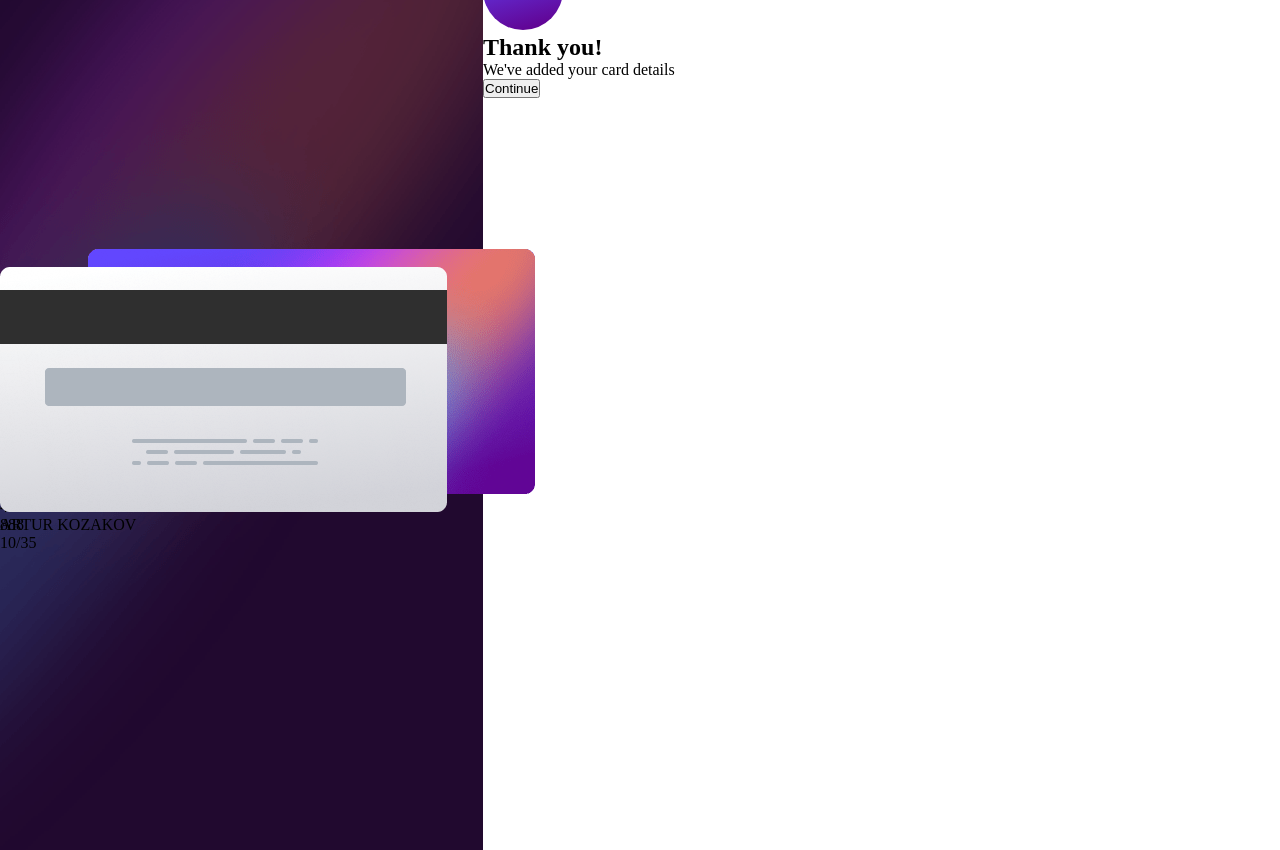
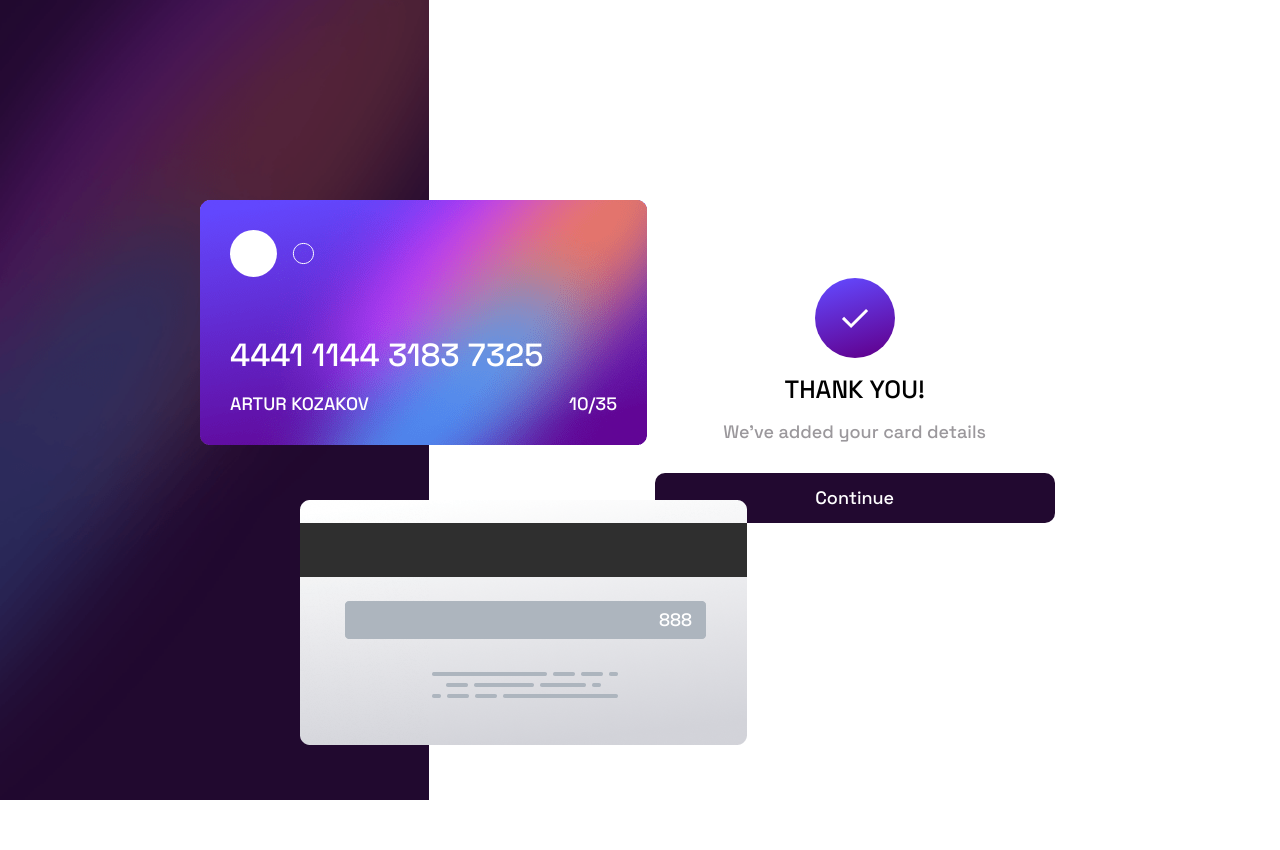
Before and after one commit to morphusss/card-details-html, a plain HTML site: page index.html in a window 1280 px wide. After the commit the page ends 800 px from the top, so only its background shows below. Drawn offline with Linux system fonts and the light colour scheme.

Commit message:
feat/add style guide + configure absolute

```diff
--- a/index.html
+++ b/index.html
@@ -13,25 +13,25 @@
 <body>
   <main>
     <section class="main">
-      <section class="desktop-bg">
-        <img class="bg-desktop-img" src="./images/bg-main-desktop.png" alt="bg desktop">
-        <section class="succesfull-register">
+      <section class="desktop-bg height width">
+        <img class="bg-desktop-img height" src="./images/bg-main-desktop.png" alt="bg desktop">
+        <section class="successful-register height width">
           <img class="complete-icon" src="./images/icon-complete.svg" alt="icon complete">
-          <h2 class="Thank">Thank you!</h2>
-          <p class="text">We've added your card details</p>
-          <button class="continue">Continue</button>
+          <h2 class="Thank font margin">THANK YOU!</h2>
+          <p class="text font margin">We've added your card details</p>
+          <button class="continue-btn font color">Continue</button>
         </section>
       </section>
-      <section class="front-card">
-        <img class="front-card-logo" src="./images/card-logo.svg" alt="card logo">
+      <section class="front-card abs">
+        <img class="front-card-logo abs" src="./images/card-logo.svg" alt="card logo">
+        <p class="card-num font abs color">4441 1144 3183 7325</p>
+        <p class="card-name font abs color">ARTUR KOZAKOV</p>
+        <p class="card-date font abs color">10/35</p>
         <img class="front-card-img" src="./images/bg-card-front.png" alt="front card">
-        <p class="card-num">4441 1144 3183 7325</p>
-        <p class="card-name">ARTUR KOZAKOV</p>
-        <p class="card-date">10/35</p>
       </section>
-      <section class="back-side-card">
+      <section class="back-side-card abs">
+        <p class="CVV font abs color">888</p>
         <img class="back-card-img" src="./images/bg-card-back.png" alt="back side of card">
-        <p class="CVV">888</p>
       </section>
     </section>
   </main>
--- a/style.css
+++ b/style.css
@@ -1,7 +1,34 @@
+@font-face {
+    font-family: "Space Grotesk";
+    src: url("./assets/fonts/Space_Grotesk/SpaceGrotesk-VariableFont_wght.ttf");
+}
+
 * {
     margin: 0;
     padding: 0;
     box-sizing: border-box;
+}
+
+.width {
+    width: 100%;
+}
+
+.height {
+    height: 100%;
+}
+
+.font {
+    font-family: "Space Grotesk";
+    font-size: 18px;
+    font-weight: 500;
+}
+
+.margin {
+    margin-top: 15px;
+}
+
+.color {
+    color: white;
 }
 
 .main {
@@ -13,13 +40,74 @@
 
 .desktop-bg {
     display: inline-flex;
+    justify-content: space-between;
+}
+
+.successful-register {
+    display: flex;
+    flex-direction: column;
+    justify-content: center;
+    align-items: center;
+}
+
+.Thank {
+    font-size: 25px;
+}
+
+.text {
+    color: rgba(155,152,156,255);
+}
+
+.continue-btn {
+    width: 400px;
+    height: 50px;
+    margin-top: 30px;
+    border-radius: 10px;
+    border: 0px;
+    background-color: rgba(34,9,48,255);
 
 }
 
-.front-card {
+.abs {
     position: absolute;
 }
 
+.front-card {
+    top: 200px;
+    left: 200px;
+    width: 447px;
+    height: 245px;
+}
+
+.front-card-logo {
+    top: 30px;
+    left: 30px;
+}
+
+.card-num {
+    font-size: 32px;
+    bottom: 70px;
+    left: 30px;
+}
+
+.card-date {
+    bottom: 30px;
+    right: 30px;
+}
+
+.card-name {
+    bottom: 30px;
+    left: 30px;
+}
+
 .back-side-card {
-    position: absolute;
+    top: 500px;
+    left: 300px;
+    width: 447px;
+    height: 245px;
 }
+
+.CVV {
+    top: 108px;
+    right: 55px;
+}
```
Also changed, not shown: assets/fonts/Space_Grotesk/OFL.txt (added), assets/fonts/Space_Grotesk/README.txt (added), assets/fonts/Space_Grotesk/SpaceGrotesk-VariableFont_wght.ttf (added), assets/fonts/Space_Grotesk/static/SpaceGrotesk-Bold.ttf (added), assets/fonts/Space_Grotesk/static/SpaceGrotesk-Light.ttf (added), assets/fonts/Space_Grotesk/static/SpaceGrotesk-Medium.ttf (added), assets/fonts/Space_Grotesk/static/SpaceGrotesk-Regular.ttf (added), assets/fonts/Space_Grotesk/static/SpaceGrotesk-SemiBold.ttf (added), 1 other file.
